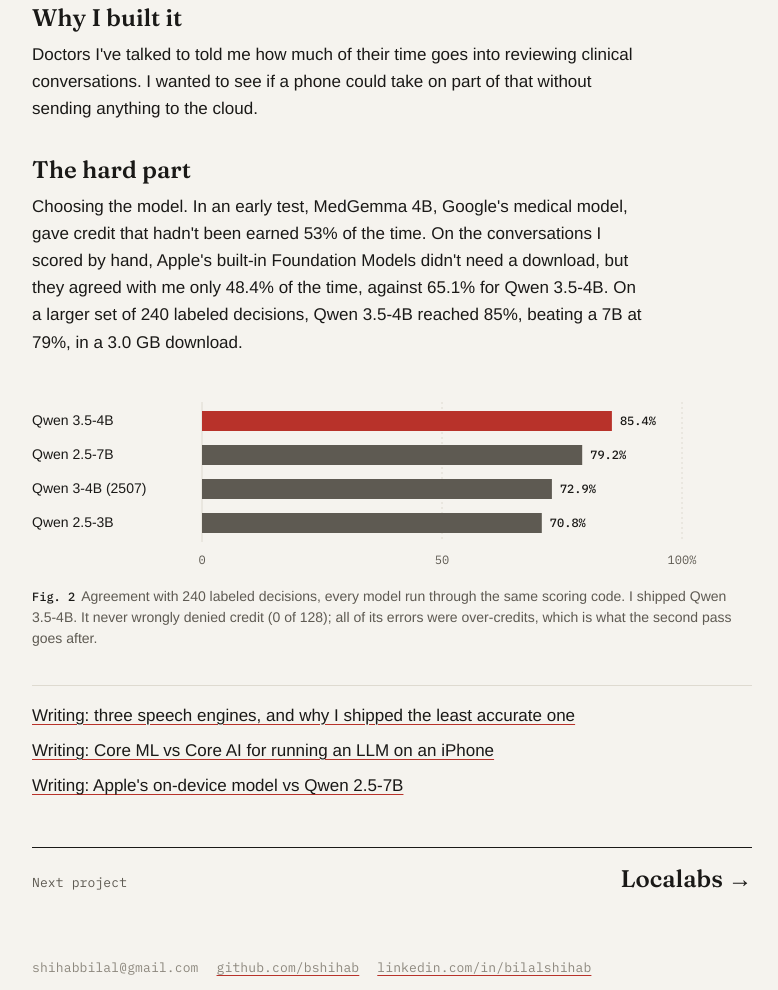
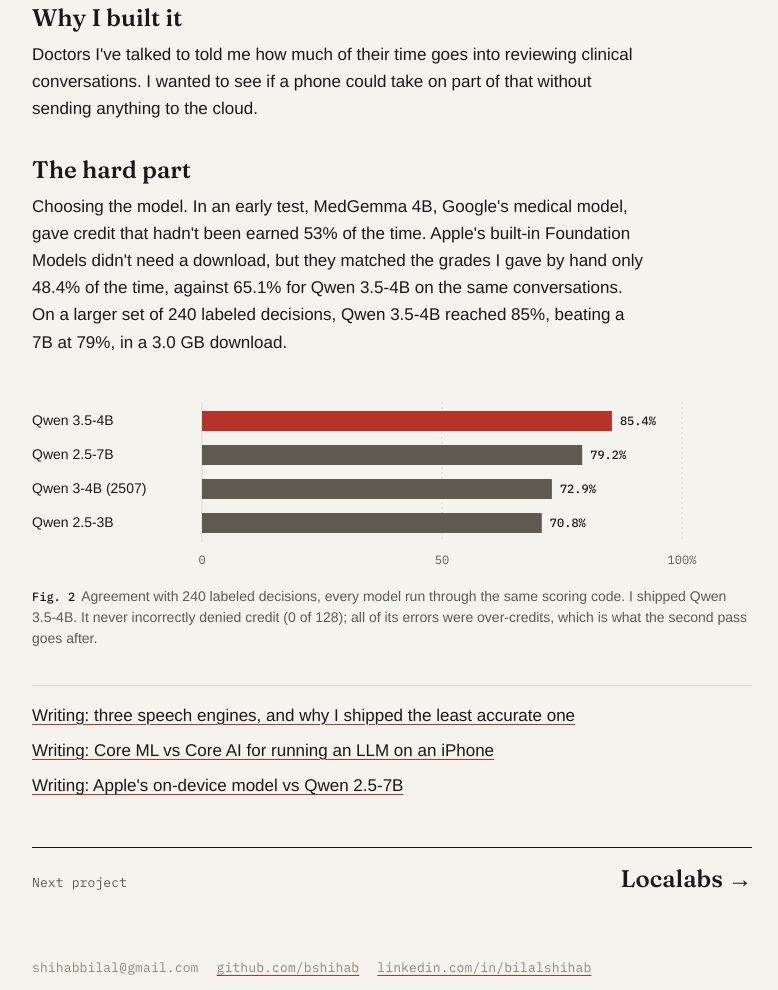
Before and after one commit to bshihab/website, a plain HTML site: page clinical-ai/index.html in a window 1280 px wide. Shown: the part 1372-2362 px from the top of the page, without its empty margins (248-1026 px from the left). Drawn offline with Linux system fonts and the light colour scheme; a web font is replaced by a local one.

Commit message:
Wording: grades I gave by hand; incorrectly

```diff
--- a/clinical-ai/index.html
+++ b/clinical-ai/index.html
@@ -33,7 +33,7 @@
     <h2>Why I built it</h2>
     <p>Doctors I've talked to told me how much of their time goes into reviewing clinical conversations. I wanted to see if a phone could take on part of that without sending anything to the cloud.</p>
     <h2>The hard part</h2>
-    <p>Choosing the model. In an early test, MedGemma 4B, Google's medical model, gave credit that hadn't been earned 53% of the time. On the conversations I scored by hand, Apple's built-in Foundation Models didn't need a download, but they agreed with me only 48.4% of the time, against 65.1% for Qwen 3.5-4B. On a larger set of 240 labeled decisions, Qwen 3.5-4B reached 85%, beating a 7B at 79%, in a 3.0 GB download.</p>
+    <p>Choosing the model. In an early test, MedGemma 4B, Google's medical model, gave credit that hadn't been earned 53% of the time. Apple's built-in Foundation Models didn't need a download, but they matched the grades I gave by hand only 48.4% of the time, against 65.1% for Qwen 3.5-4B on the same conversations. On a larger set of 240 labeled decisions, Qwen 3.5-4B reached 85%, beating a 7B at 79%, in a 3.0 GB download.</p>
   </section>
 
   <figure>
@@ -57,7 +57,7 @@
       <text x="410" y="168" text-anchor="middle">50</text>
       <text x="650" y="168" text-anchor="middle">100%</text>
     </svg>
-    <figcaption><b>Fig. 2</b>Agreement with 240 labeled decisions, every model run through the same scoring code. I shipped Qwen 3.5-4B. It never wrongly denied credit (0 of 128); all of its errors were over-credits, which is what the second pass goes after.</figcaption>
+    <figcaption><b>Fig. 2</b>Agreement with 240 labeled decisions, every model run through the same scoring code. I shipped Qwen 3.5-4B. It never incorrectly denied credit (0 of 128); all of its errors were over-credits, which is what the second pass goes after.</figcaption>
   </figure>
 <div class="links"><a href="../writing/speech-engines/">Writing: three speech engines, and why I shipped the least accurate one</a><a href="../writing/core-ml-vs-core-ai/">Writing: Core ML vs Core AI for running an LLM on an iPhone</a><a href="../writing/apple-model-vs-7b/">Writing: Apple's on-device model vs Qwen 2.5-7B</a></div>
 
```
